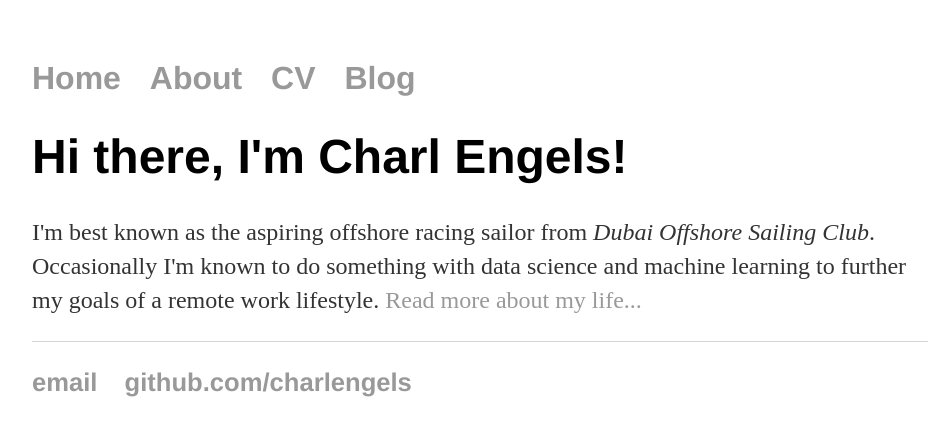
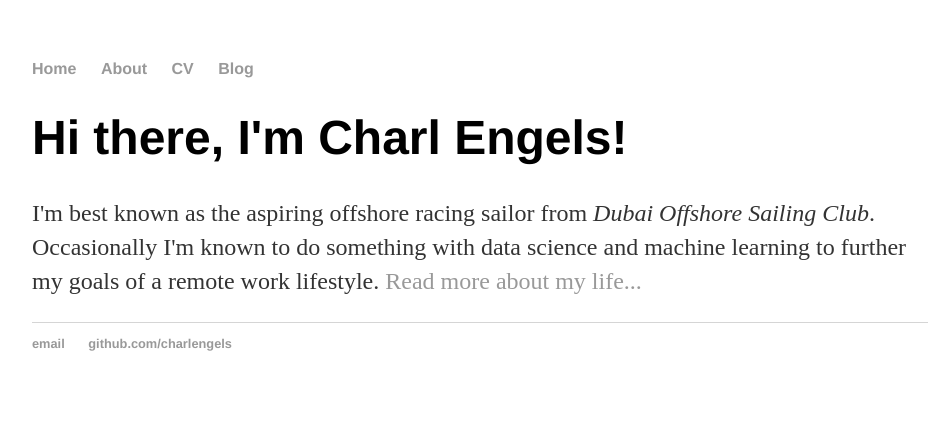
Before and after one commit to charlengels/charlengels.github.io, a Jekyll site: the page built from index.html, in a window 1280 px wide. Shown: the top 436 px of the page, without its empty margins (160-1097 px from the left). Built offline with Jekyll 4.4.1, drawn with Linux system fonts in a browser that asks for light colours.

Commit message:
Update main.css

```diff
--- a/css/main.css
+++ b/css/main.css
@@ -7,7 +7,6 @@ nav ul, footer ul {
     padding: 0px;
     list-style: none;
     font-weight: bold;
-    font-size: 2em;
 }
 nav ul li, footer ul li {
     display: inline;
```
